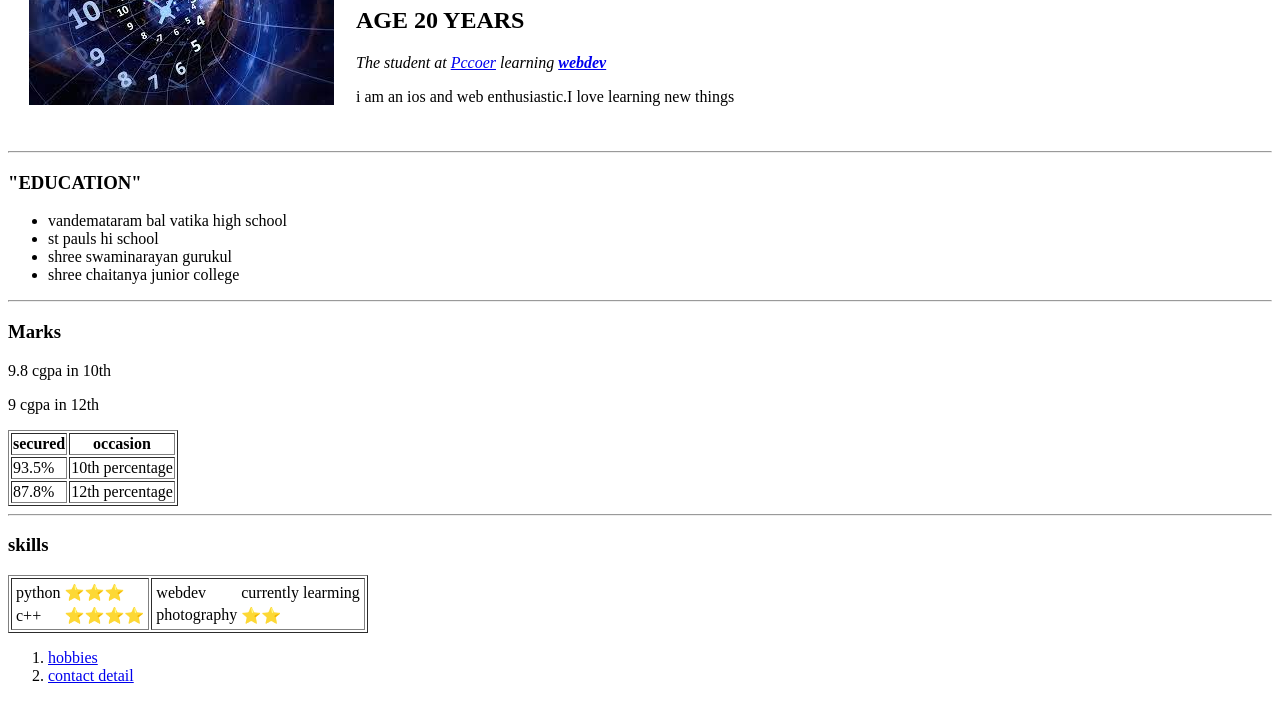
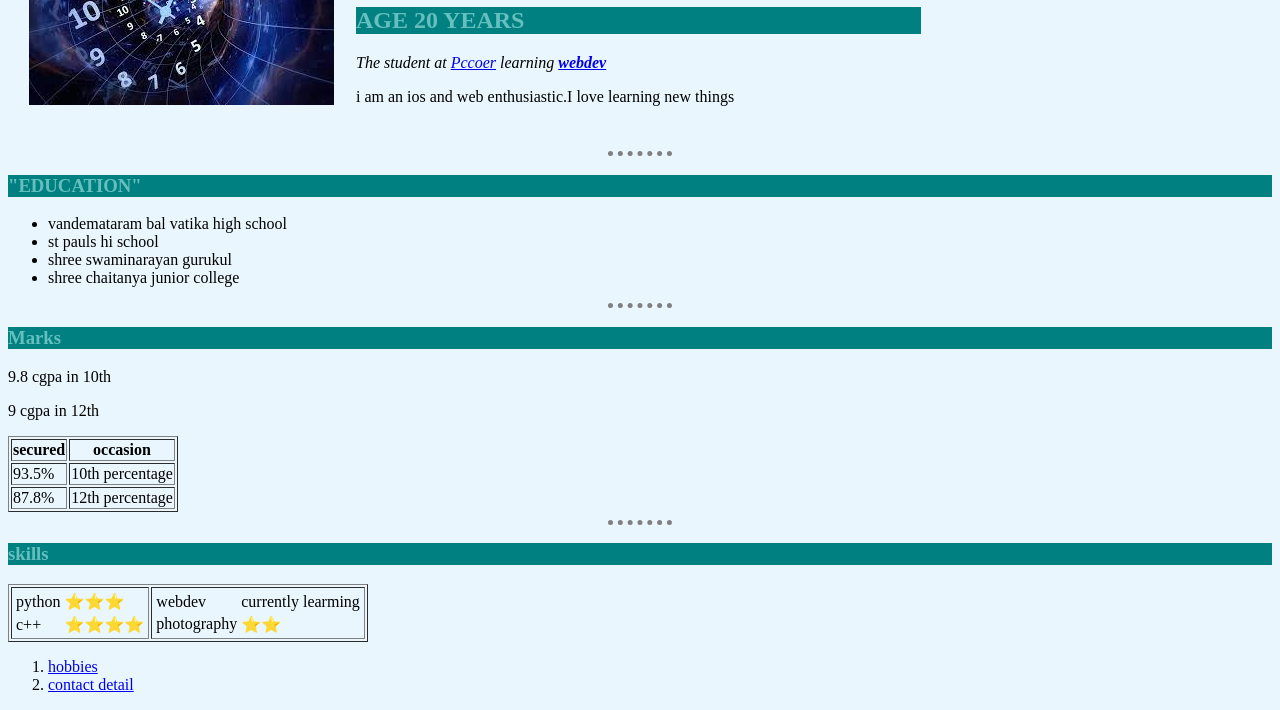
Before and after one commit to Salunkh/cv-webdev, a plain HTML site: page index.html in a window 1280 px wide. Shown: the part 102-812 px from the top of the page. Drawn offline with Linux system fonts and the light colour scheme; files that its build step writes are made by us from their sources.

Commit message:
Update index.html

```diff
--- a/index.html
+++ b/index.html
@@ -5,6 +5,7 @@
     <meta http-equiv="X-UA-Compatible" content="IE=edge">
     <meta name="viewport" content="width=device-width, initial-scale=1.0">
     <title>Dheeraj's personal site</title>
+    <link rel="stylesheet" href="css/styles.css">
 </head>
 <body>
     <table cellspacing="20">
@@ -16,7 +17,7 @@
                 <p>i am an ios and web enthusiastic.I love learning new things</p></td>
         </tr>
     </table>
-    <hr colour="red">
+    <hr>
     <h3>"EDUCATION"</h3>
      <ul>
          <li>vandemataram bal vatika high school</li>
@@ -24,7 +25,7 @@
          <li>shree swaminarayan gurukul</li>
          <li>shree chaitanya junior college</li>
      </ul>
-     <hr colour="red">
+     <hr>
      <h3>Marks</h3>
      <p>9.8 cgpa in 10th</p>
      <p>9 cgpa in 12th</p>
```
